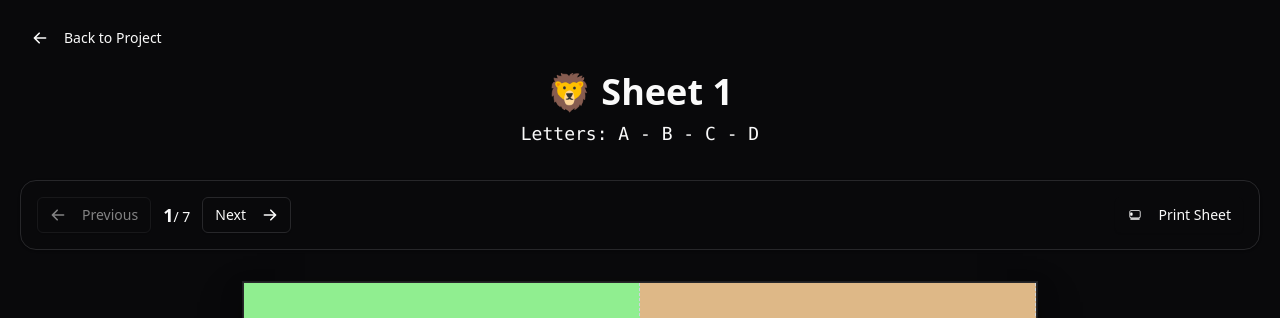
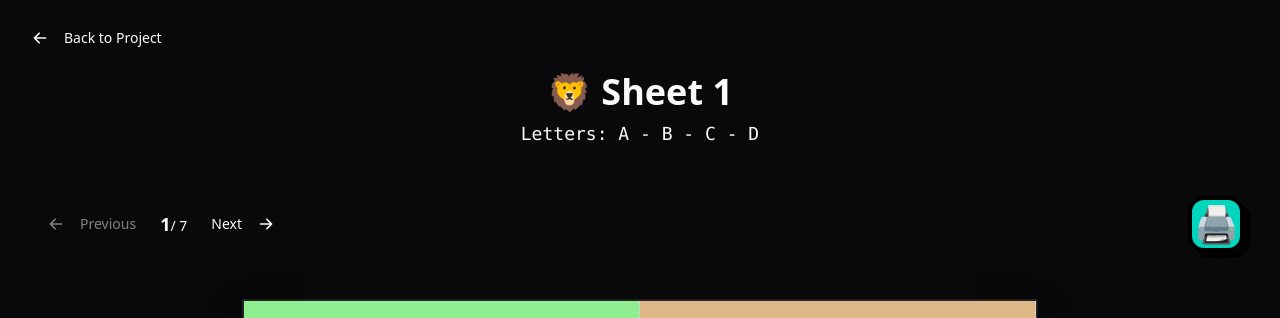
Before and after one commit to islahul/toddler-wall-art-a4, a React (Vite) app: page /sheet/1 in a window 1280 px wide. Shown: the top 318 px of the page. Built offline with nearby package versions, Linux system fonts and the light colour scheme.

Commit message:
improve print button

```diff
--- a/src/pages/SheetView.tsx
+++ b/src/pages/SheetView.tsx
@@ -56,10 +56,10 @@ export const SheetView: React.FC = () => {
           </div>
         </header>
 
-        <div className="flex justify-between items-center mb-6 p-4 bg-card border rounded-2xl shadow-sm print:hidden">
+        <div className="flex justify-between items-center mb-6 p-4 bg-card rounded-2xl print:hidden">
           <div className="flex items-center gap-3">
             <Button
-              variant="outline"
+              variant="ghost"
               onClick={() => navigateSheet(-1)}
               disabled={currentSheet === 0}
             >
@@ -73,7 +73,7 @@ export const SheetView: React.FC = () => {
               <span className="text-muted-foreground text-sm">/ {allSheets.length}</span>
             </div>
             <Button
-              variant="outline"
+              variant="ghost"
               onClick={() => navigateSheet(1)}
               disabled={currentSheet === allSheets.length - 1}
             >
@@ -82,9 +82,14 @@ export const SheetView: React.FC = () => {
             </Button>
           </div>
 
-          <Button onClick={handlePrint}>
-            <svg className="mr-2 w-5 h-5" fill="currentColor" viewBox="0 0 20 20"><path d="M5 4h10a2 2 0 012 2v6a2 2 0 01-2 2H5a2 2 0 01-2-2V6a2 2 0 012-2zm0 1a1 1 0 00-1 1v6a1 1 0 001 1h10a1 1 0 001-1V6a1 1 0 00-1-1H5z"></path><path d="M15 14H5a1 1 0 000 2h10a1 1 0 000-2zM4 8a1 1 0 011-1h1a1 1 0 011 1v2a1 1 0 01-1 1H5a1 1 0 01-1-1V8z"></path></svg>
-            Print Sheet
+          <Button
+            variant="default"
+            size="icon"
+            className="size-14 rounded-2xl border-4 border-black bg-teal-400 text-4xl shadow-[6px_6px_0_black] transition-all duration-100 ease-in-out hover:-translate-y-1 hover:shadow-[8px_8px_0_black] active:translate-y-1 active:shadow-[2px_2px_0_black] hover:bg-teal-500 dark:border-white dark:bg-teal-500 dark:shadow-[6px_6px_0_white] dark:hover:shadow-[8px_8px_0_white] dark:active:shadow-[2px_2px_0_white] dark:hover:bg-teal-600"
+            onClick={handlePrint}
+            aria-label="Print Sheet"
+          >
+            🖨️
           </Button>
         </div>
 
```
